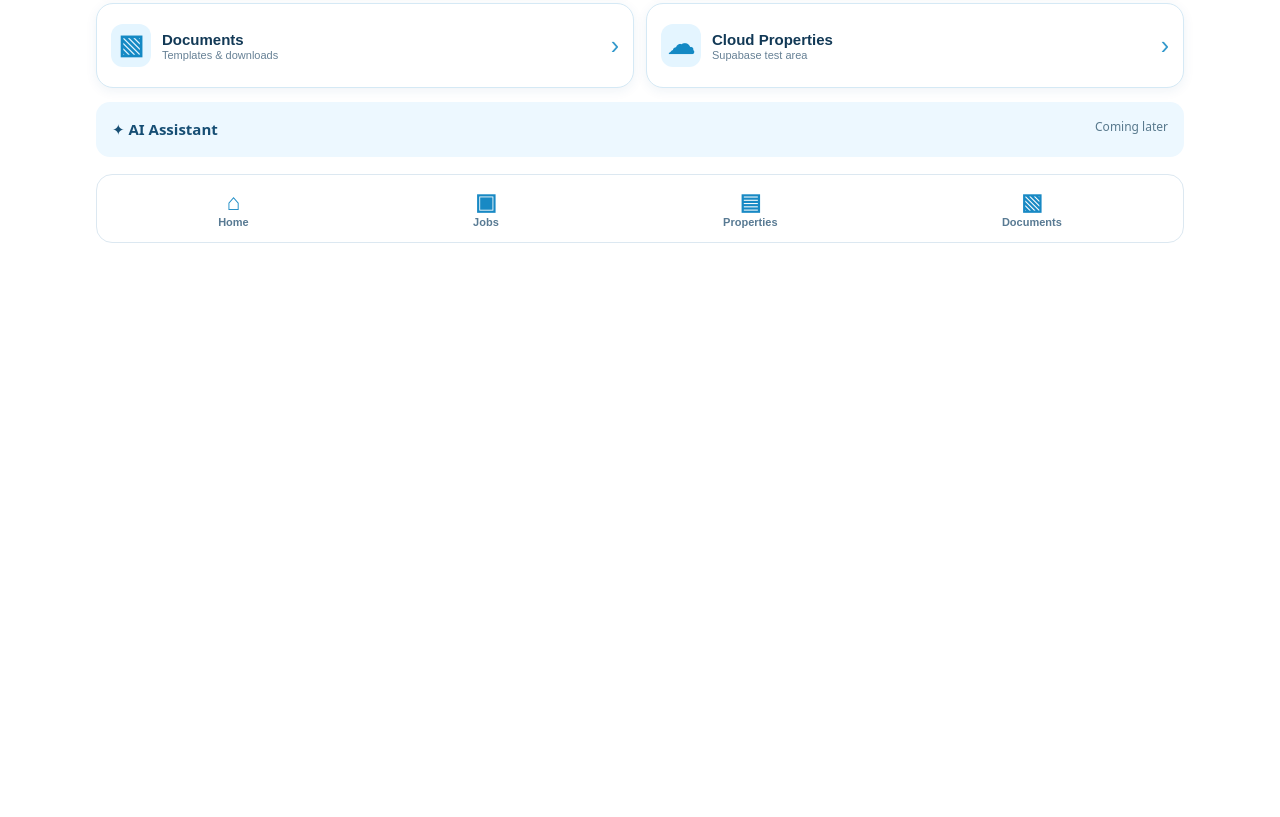
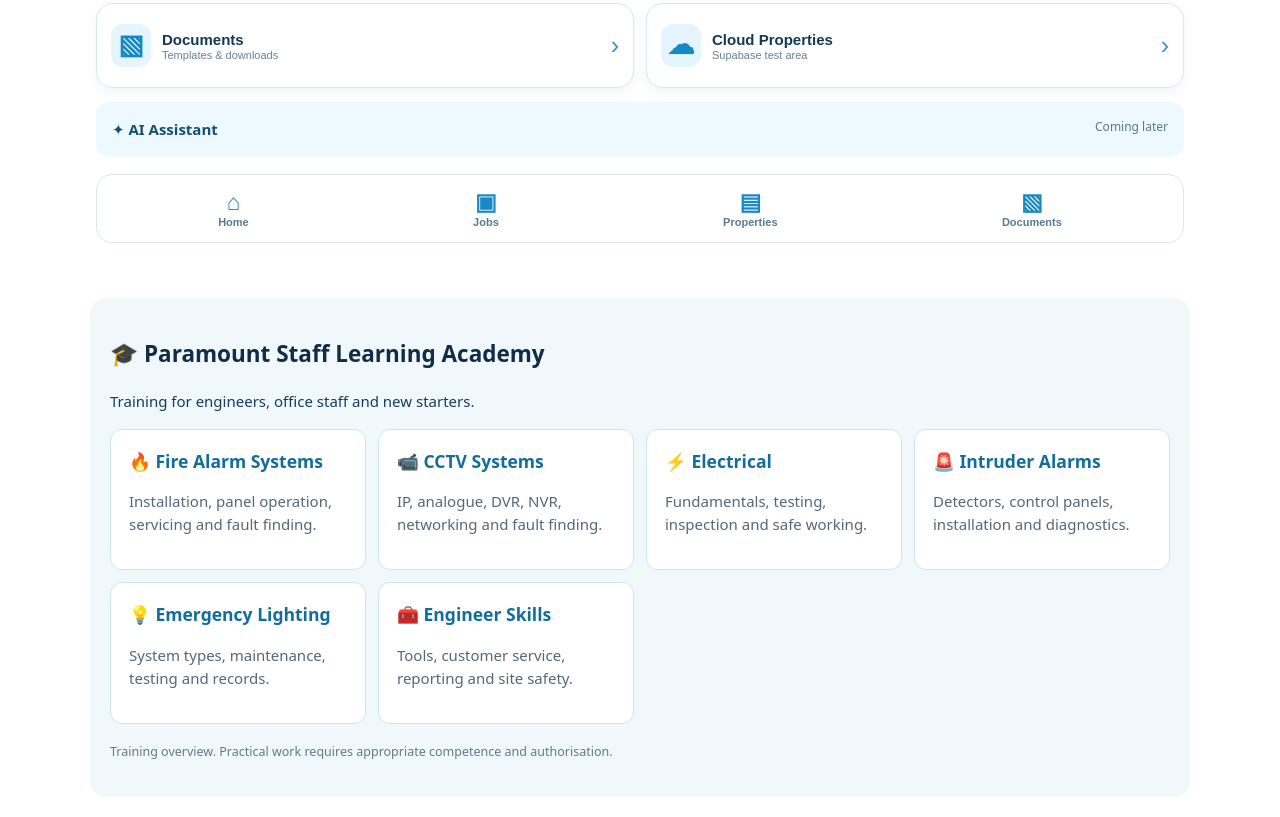
Before and after one commit to nicholasftes-hue/paramount-fire-app, a plain HTML site: page index-3.html in a window 1280 px wide. Shown: the part 966-1783 px from the top of the page. Before the commit the page ends 1244 px from the top, so only its background shows below. Drawn offline with Linux system fonts and the light colour scheme.

Commit message:
Update index-3.html

```diff
--- a/index-3.html
+++ b/index-3.html
@@ -84,4 +84,47 @@ document.addEventListener('click',async e=>{
  if(e.target.id==='cloudRefresh')cloudLoadProperties();
 });
 
-render();if ("serviceWorker" in navigator && location.protocol.startsWith("http")) navigator.serviceWorker.register("./service-worker.js").catch(()=>{});</script></body></html>
+render();if ("serviceWorker" in navigator && location.protocol.startsWith("http")) navigator.serviceWorker.register("./service-worker.js").catch(()=>{});</script>
+
+<style>
+#academy{background:#f1f8fc;color:#173b5c;padding:20px;border-radius:16px;margin:20px auto;max-width:1100px}
+#academy h2{color:#102c48}
+.academy-grid{display:grid;grid-template-columns:repeat(auto-fit,minmax(220px,1fr));gap:12px}
+.academy-card{background:white;border:1px solid #cde5f3;border-radius:12px;padding:18px}
+.academy-card h3{color:#126d9d;margin:0 0 8px}
+.academy-card p{color:#536879}
+</style>
+
+<section id="academy">
+<h2>🎓 Paramount Staff Learning Academy</h2>
+<p>Training for engineers, office staff and new starters.</p>
+<div class="academy-grid">
+<div class="academy-card">
+<h3>🔥 Fire Alarm Systems</h3>
+<p>Installation, panel operation, servicing and fault finding.</p>
+</div>
+<div class="academy-card">
+<h3>📹 CCTV Systems</h3>
+<p>IP, analogue, DVR, NVR, networking and fault finding.</p>
+</div>
+<div class="academy-card">
+<h3>⚡ Electrical</h3>
+<p>Fundamentals, testing, inspection and safe working.</p>
+</div>
+<div class="academy-card">
+<h3>🚨 Intruder Alarms</h3>
+<p>Detectors, control panels, installation and diagnostics.</p>
+</div>
+<div class="academy-card">
+<h3>💡 Emergency Lighting</h3>
+<p>System types, maintenance, testing and records.</p>
+</div>
+<div class="academy-card">
+<h3>🧰 Engineer Skills</h3>
+<p>Tools, customer service, reporting and site safety.</p>
+</div>
+</div>
+<p><small>Training overview. Practical work requires appropriate competence and authorisation.</small></p>
+</section>
+
+</body></html>
```
